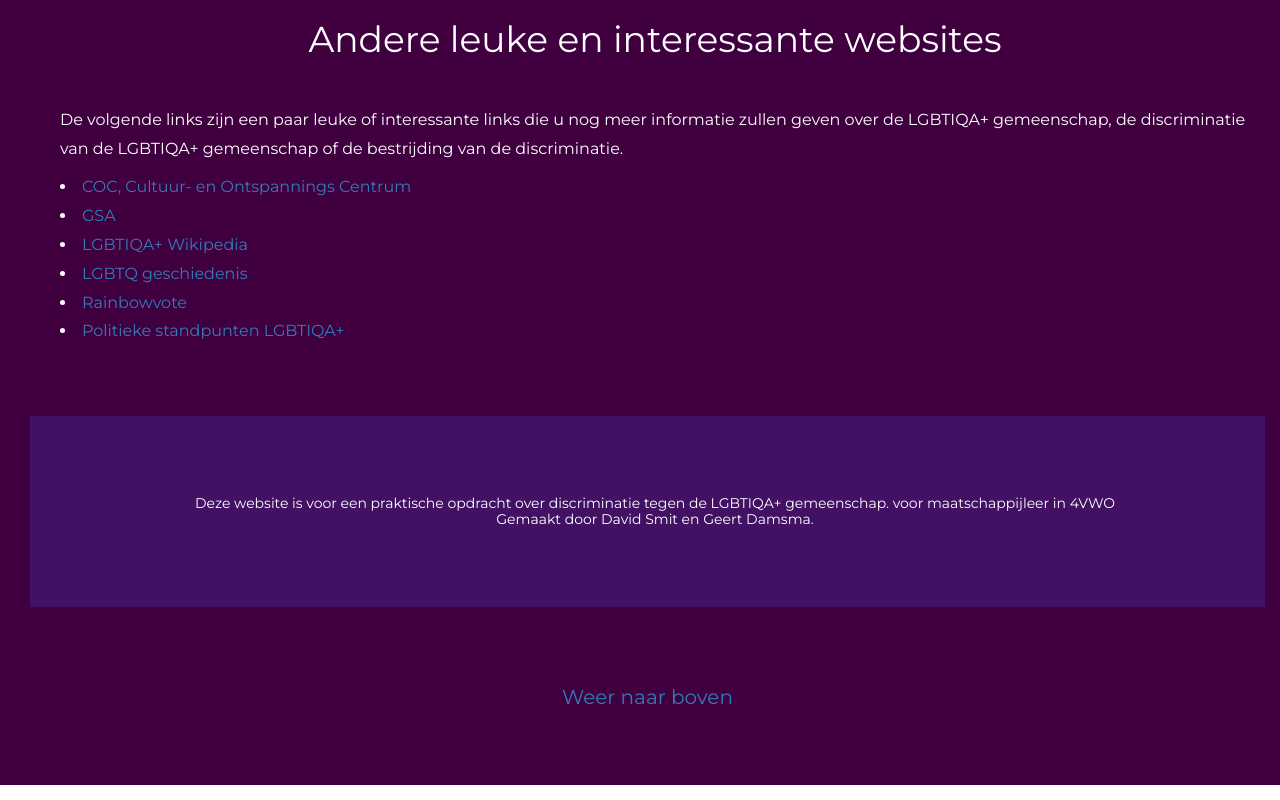
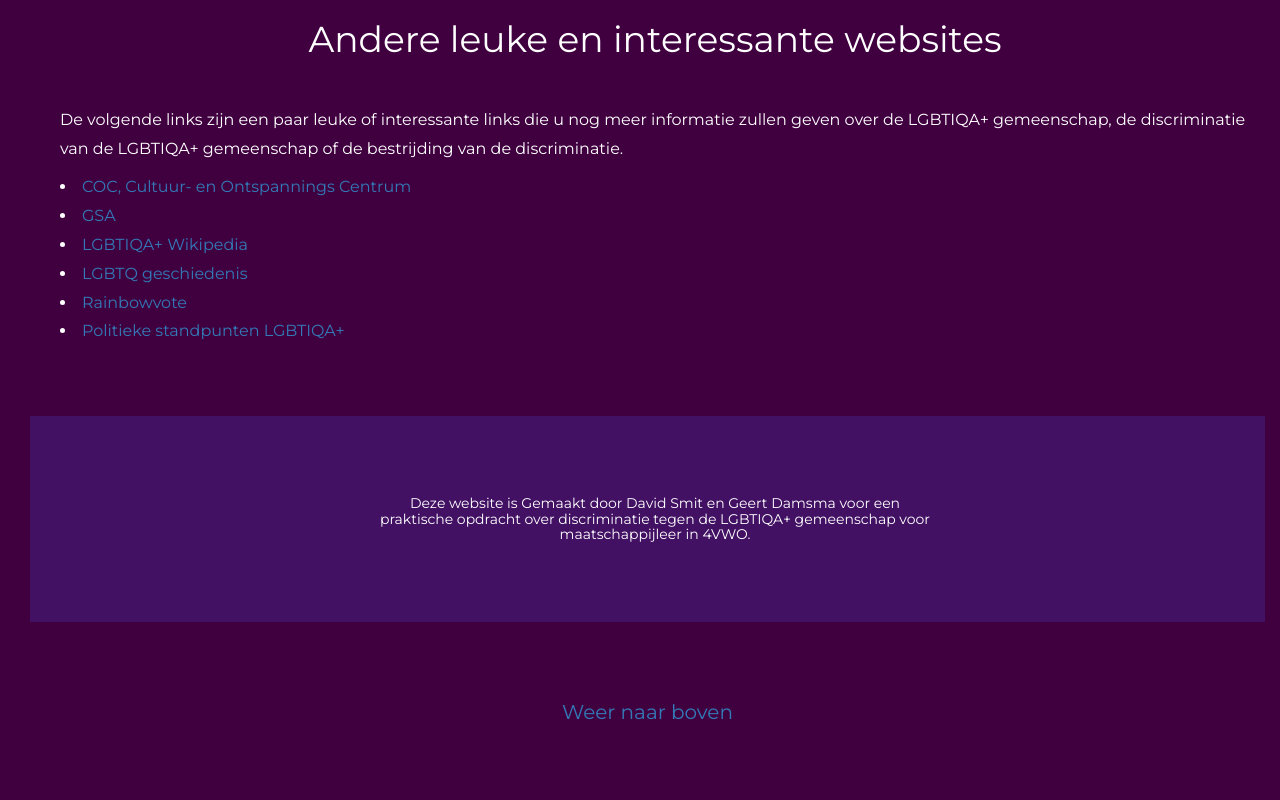
Before and after one commit to GeertDamsma/LGBTQ-Discriminatie, a plain HTML site: page index.html in a window 1280 px wide. Shown: the part 5922-6722 px from the top of the page. Drawn offline with nearby package versions, Linux system fonts and the light colour scheme.

Commit message:
Update index.html

```diff
--- a/index.html
+++ b/index.html
@@ -508,8 +508,11 @@ hr.s9 {
 
 
 <footer class="container-fluid bg-4 text-center">
-  <h5> Deze website is voor een praktische opdracht over discriminatie tegen de LGBTIQA+ gemeenschap. voor maatschappijleer in 4VWO <br>
-    Gemaakt door David Smit en Geert Damsma.
+  <div class="col-sm-3"></div>
+
+  <div class="col-sm-6"> <h5> Deze website is Gemaakt door David Smit en Geert Damsma voor een praktische opdracht over discriminatie tegen de LGBTIQA+ gemeenschap voor maatschappijleer in 4VWO. <br>
+  </div>
+
 
 
  </footer>
```
